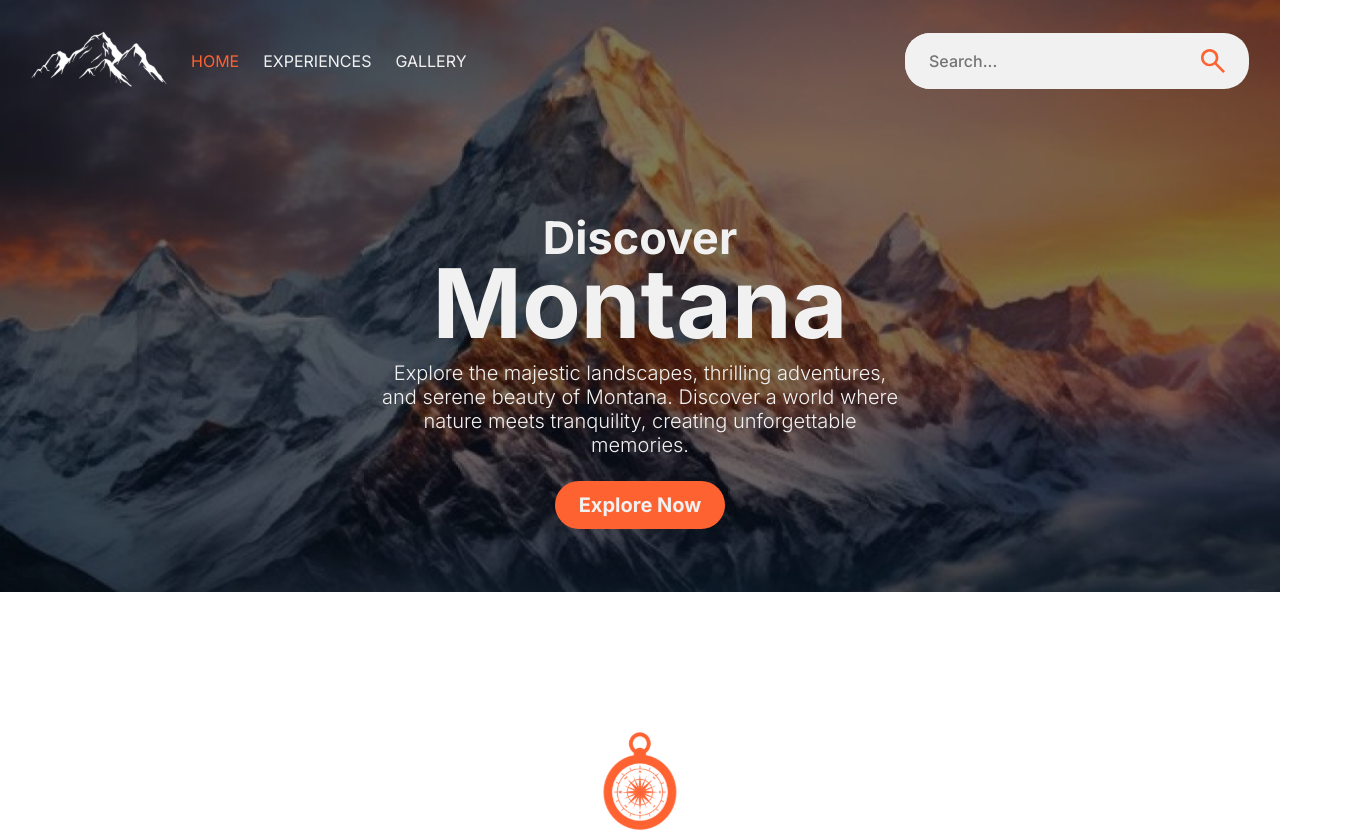
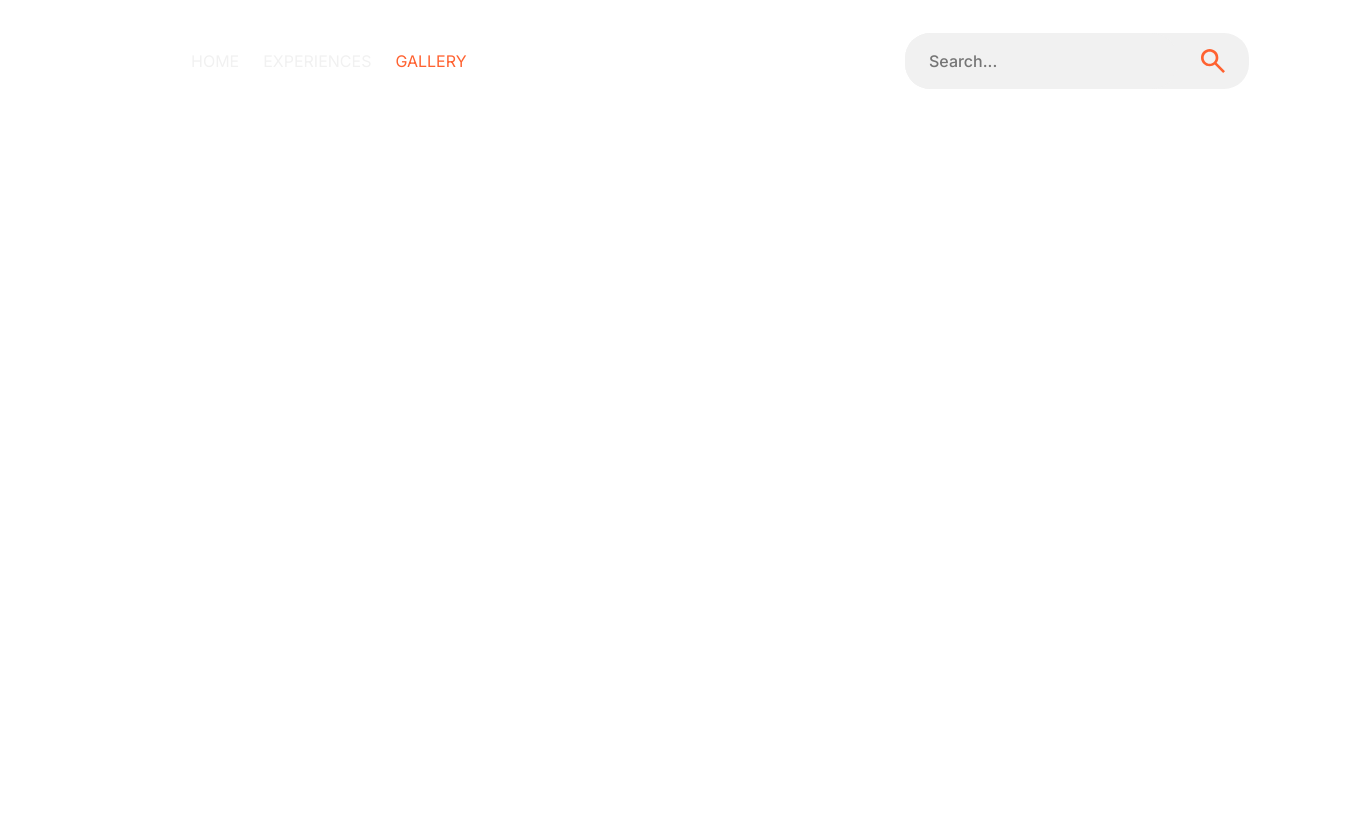
Before and after one commit to marloikhodi/montana, a React (Create React App) app: page /gallery in a window 1280 px wide. Shown: the top 832 px of the page, 1366 px wide, since content can reach past the window. After the commit the page ends 800 px from the top, so only its background shows below. Built offline with nearby package versions, Linux system fonts and the light colour scheme.

Commit message:
react dom

```diff
--- a/package.json
+++ b/package.json
@@ -8,6 +8,7 @@
     "@testing-library/user-event": "^13.5.0",
     "react": "^18.3.1",
     "react-dom": "^18.3.1",
+    "react-router-dom": "^7.0.2",
     "react-scripts": "5.0.1",
     "web-vitals": "^2.1.4"
   },
--- a/src/App.jsx
+++ b/src/App.jsx
@@ -1,11 +1,16 @@
-import logo from './logo.svg';
 import './App.css';
-import { Home } from './pages';
+import { Gallery, Home } from './pages';
+import { BrowserRouter, Route, Routes } from "react-router-dom";
 
 function App() {
   return (
     <>
-      <Home />
+      <BrowserRouter>
+        <Routes>
+          <Route path="/" element={<Home />} />
+          <Route path="/gallery" element={<Gallery />} />
+        </Routes>
+      </BrowserRouter>
     </>
   );
 }
--- a/src/components/Gallery/index.jsx
+++ b/src/components/Gallery/index.jsx
@@ -1,4 +1,5 @@
-import styles from "./gallery.module.css"
+import Header from "../header"
+import styles from "./gallery.module.css";
 
 export default function GalleryHeader() {
     return (
--- a/src/components/header/index.jsx
+++ b/src/components/header/index.jsx
@@ -1,5 +1,6 @@
 import styles from "./header.module.css";
 import { MontanaLogo, Search } from "../../assets/images";
+import { Link } from "react-router-dom";
 
 export default function Header({ page = null }) {
     return (
@@ -8,9 +9,9 @@ export default function Header({ page = null }) {
                 <a href="" >
                     <img src={MontanaLogo} alt="Logo for montana.com" />
                 </a>
-                <a href="" ><p className={page === "home" ? styles.home : null}>HOME</p></a>
-                <a href="" ><p className={page === "experiences" ? styles.experiences : null}>EXPERIENCES</p></a>
-                <a href="" ><p className={page === "gallery" ? styles.gallery : null}>GALLERY</p></a>
+                <Link to="/"><p className={page === "home" ? styles.home : null}>HOME</p></Link>
+                <Link to="/#"><p className={page === "experiences" ? styles.experiences : null}>EXPERIENCES</p></Link>
+                <Link to="/gallery"><p className={page === "gallery" ? styles.gallery : null}>GALLERY</p></Link>
             </nav>
             <div className={styles.searchbar}>
                 <input type="text" placeholder="Search..." />
--- a/src/components/index.js
+++ b/src/components/index.js
@@ -3,4 +3,4 @@ export { default as Hero } from "./hero"
 export { default as Things } from "./ThingsToDo"
 export { default as Follow } from "./Follow"
 export { default as Footer } from "./Footer"
-export { default as Gallery } from "./Gallery"
+export { default as GalleryHeader } from "./Gallery"
--- a/src/pages/gallery/index.jsx
+++ b/src/pages/gallery/index.jsx
@@ -1,10 +1,10 @@
-import { Gallery } from "../../components"
-import styles from "./home.module.css"
+import { GalleryHeader } from "../../components"
+import styles from "./gallery.module.css"
 
 export default function Home() {
     return (
         <section className={styles.galleryContainer}>
-            <Gallery />
+            <GalleryHeader />
         </section>
     )
 }
--- a/src/pages/index.js
+++ b/src/pages/index.js
@@ -1 +1,2 @@
 export { default as Home } from "./home"
+export { default as Gallery } from "./gallery"
```
Also changed, not shown: 1 other file (tests, documents, lock files or other folders).
